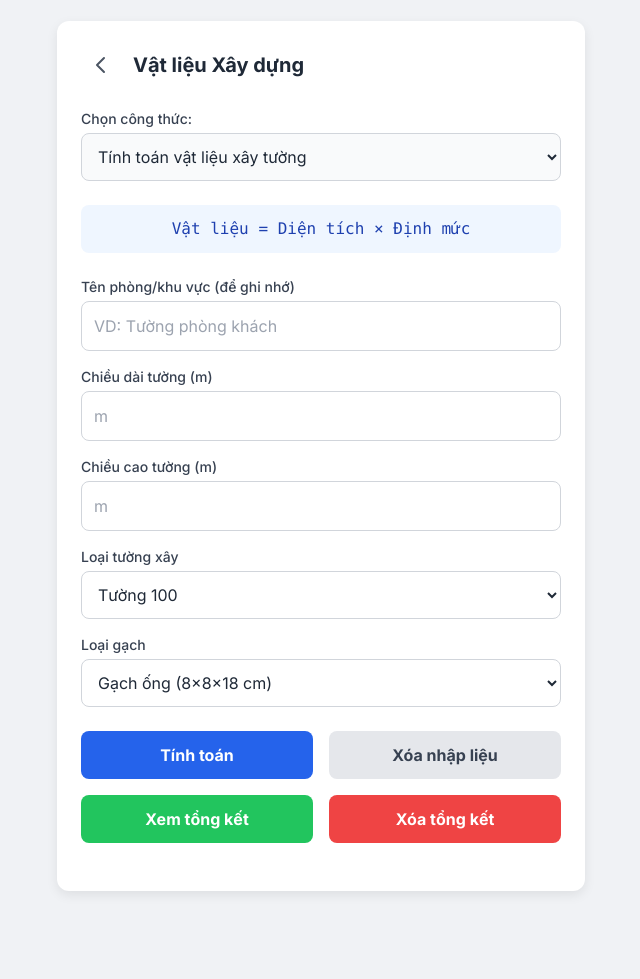
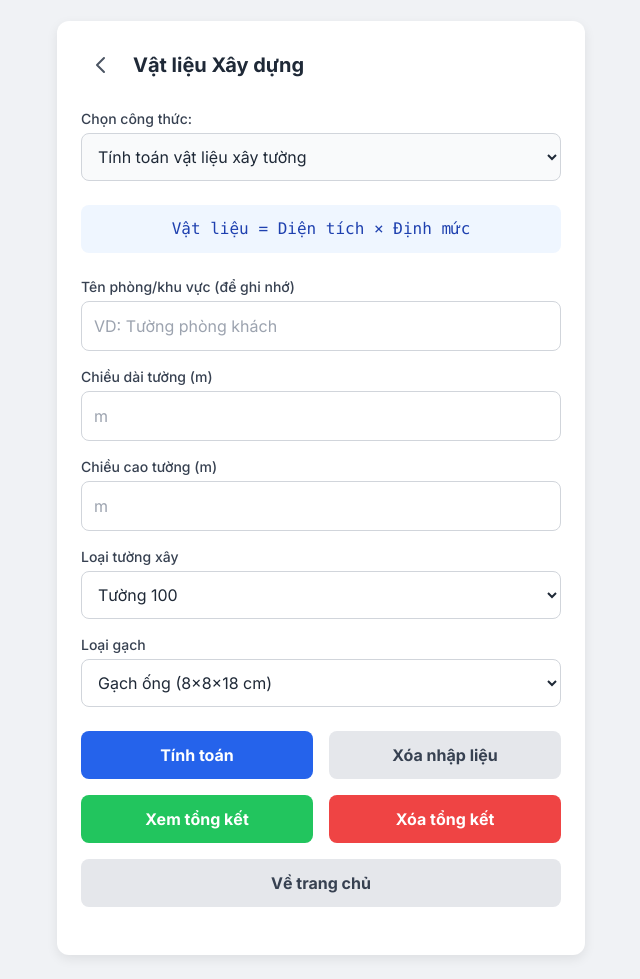
Before and after one commit to hocthuoclong/appkt, a plain HTML site: page indexxd.html in a window 1280 px wide. Shown: the part 91-1070 px from the top of the page, without its empty margins (319-959 px from the left). Before the commit the page ends 1006 px from the top, so only its background shows below. Drawn offline with nearby package versions, Linux system fonts and the light colour scheme.

Commit message:
Update indexxd.html

```diff
--- a/indexxd.html
+++ b/indexxd.html
@@ -122,6 +122,9 @@
                             Xóa tổng kết
                         </button>
                     </div>
+                    <a href="./index.html" class="btn w-full bg-gray-200 text-gray-700 font-bold py-3 px-4 rounded-lg hover:bg-gray-300 flex items-center justify-center">
+                        Về trang chủ
+                    </a>
                 </div>
 
                 <!-- Result Display -->
```
